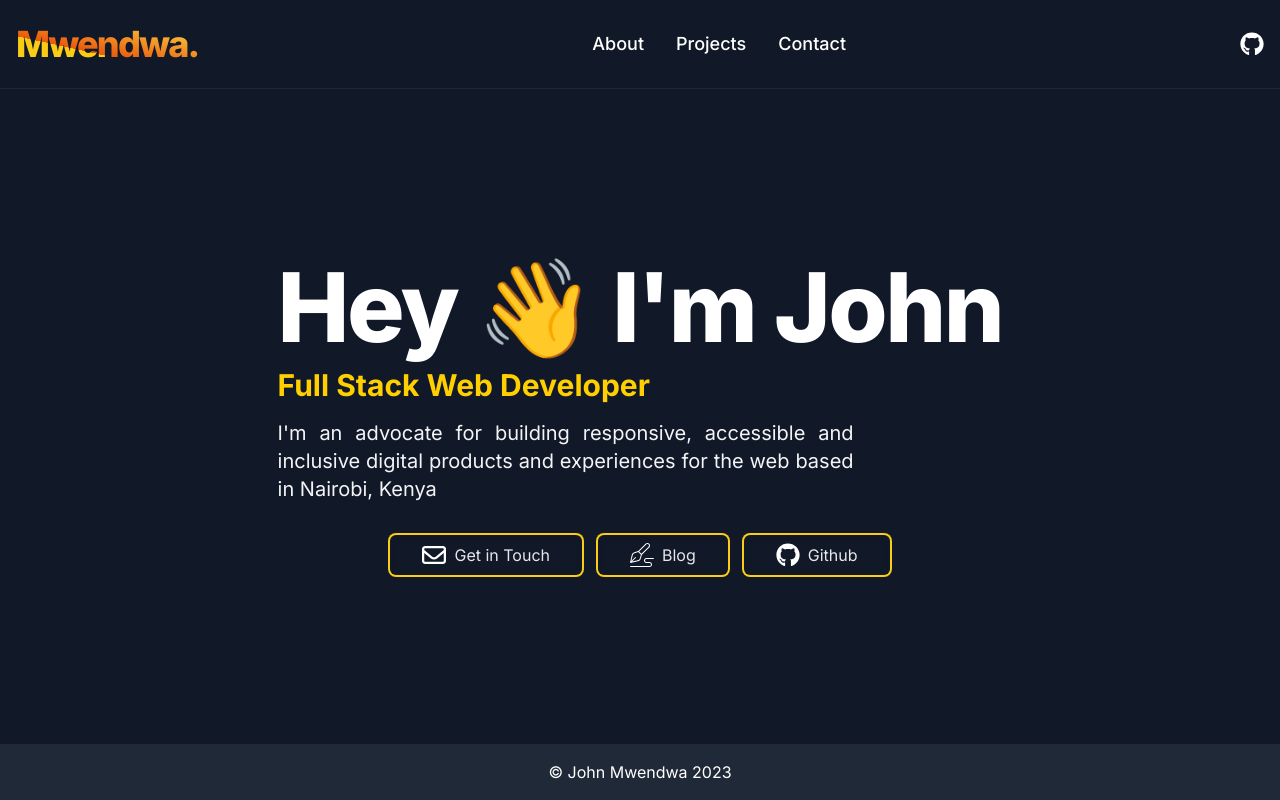
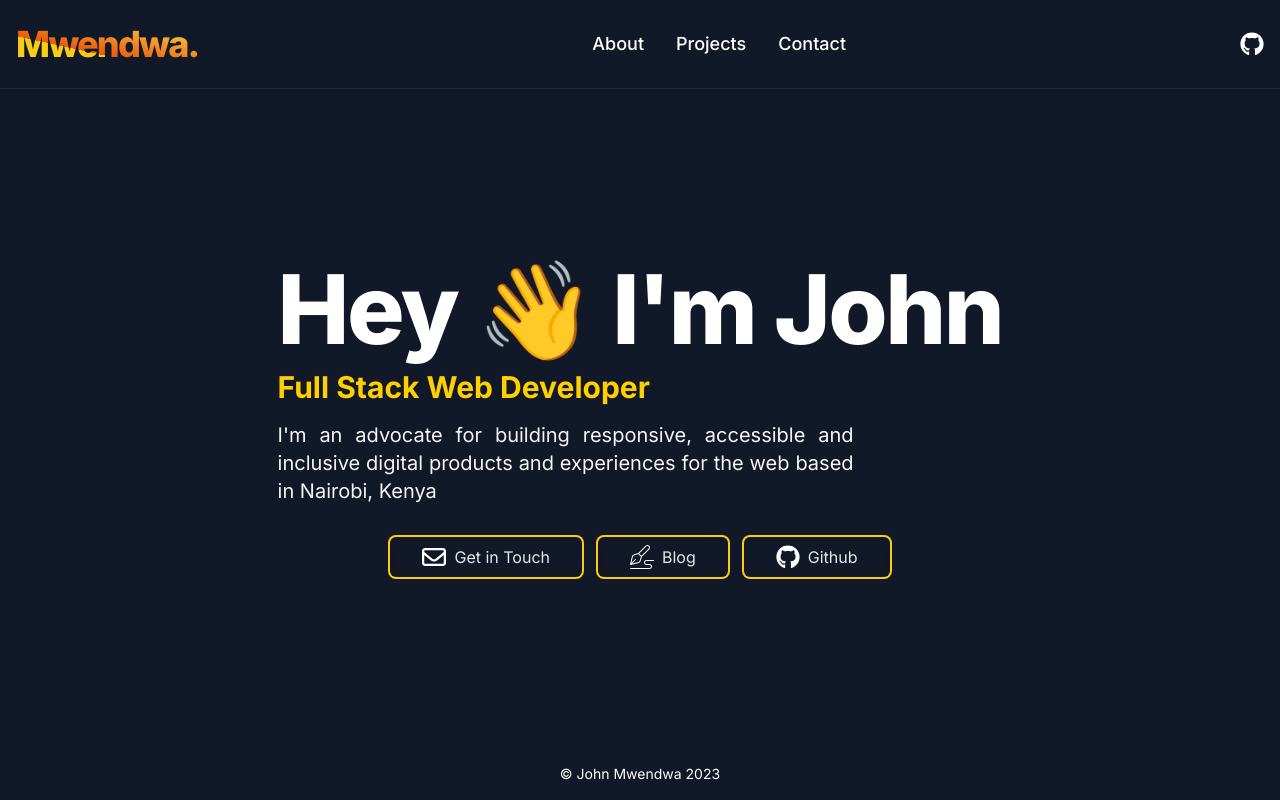
Before and after one commit to JohnMwendwa/portfolio_v2, a Next.js app: page / in a window 1280 px wide. Built offline with nearby package versions, Linux system fonts and the light colour scheme.

Commit message:
remove background color

```diff
--- a/src/components/layout/index.tsx
+++ b/src/components/layout/index.tsx
@@ -15,7 +15,7 @@ const Layout = ({ children }: { children: ReactNode }) => {
     >
       <Navbar />
       <main>{children}</main>
-      <footer className="bg-gray-800 py-4 text-white text-center">
+      <footer className="py-4 text-sm text-white text-center">
         <SectionContainer>
           &copy; John Mwendwa <span>{new Date().getFullYear()}</span>
         </SectionContainer>
```
